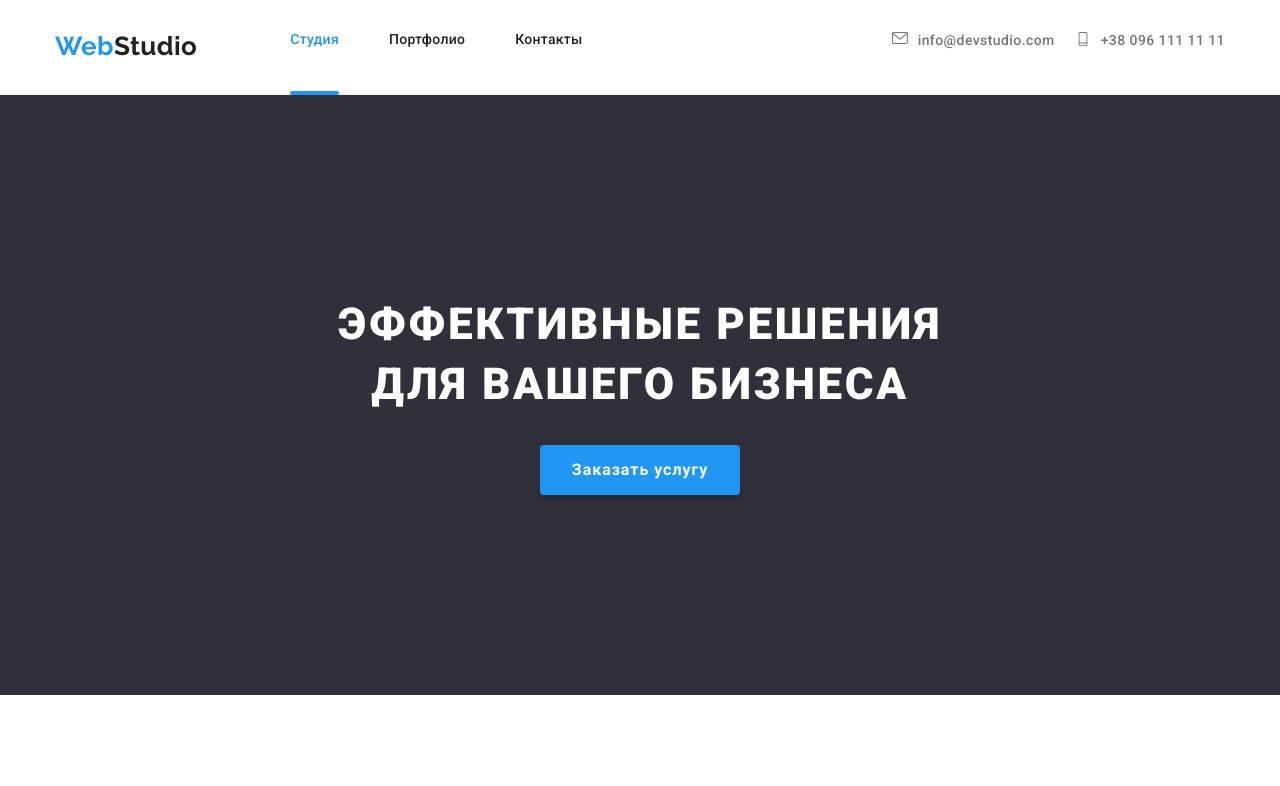
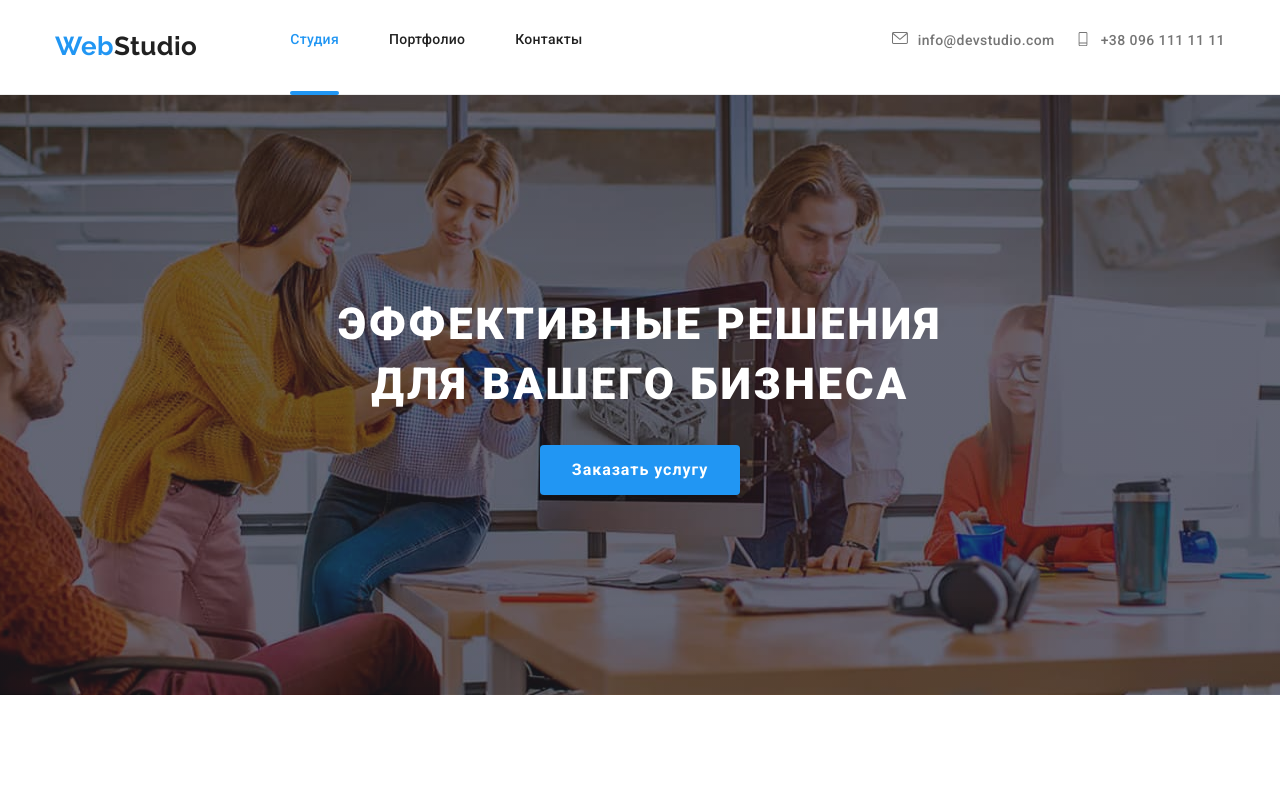
Before and after one commit to ImVladislav/goit-markup-hw-07, a plain HTML site: page index.html in a window 1280 px wide. Shown: the top 786 px of the page. Drawn offline with nearby package versions, Linux system fonts and the light colour scheme; the site is published under a folder, as on GitHub Pages, so addresses that start at the root find nothing.

Commit message:
Add files via upload

```diff
--- a/sass/components/_banner.scss
+++ b/sass/components/_banner.scss
@@ -8,7 +8,7 @@
     background-image: linear-gradient(to right,
             rgba(47, 48, 58, 0.4),
             rgba(47, 48, 58, 0.4)),
-        url(/images/bg1.jpg);
+        url(../../images/bg1.jpg);
     background-position: center;
     max-width: 1600px;
 }
--- a/sass/components/_page-header.scss
+++ b/sass/components/_page-header.scss
@@ -41,6 +41,7 @@
 .nav__item {
     margin-right: 50px;
     position: relative;
+    display: flex;
 }
 
 .nav__link {
```
Also changed, not shown: css/main.css, dist/css/main.min.css, 2 other files.
